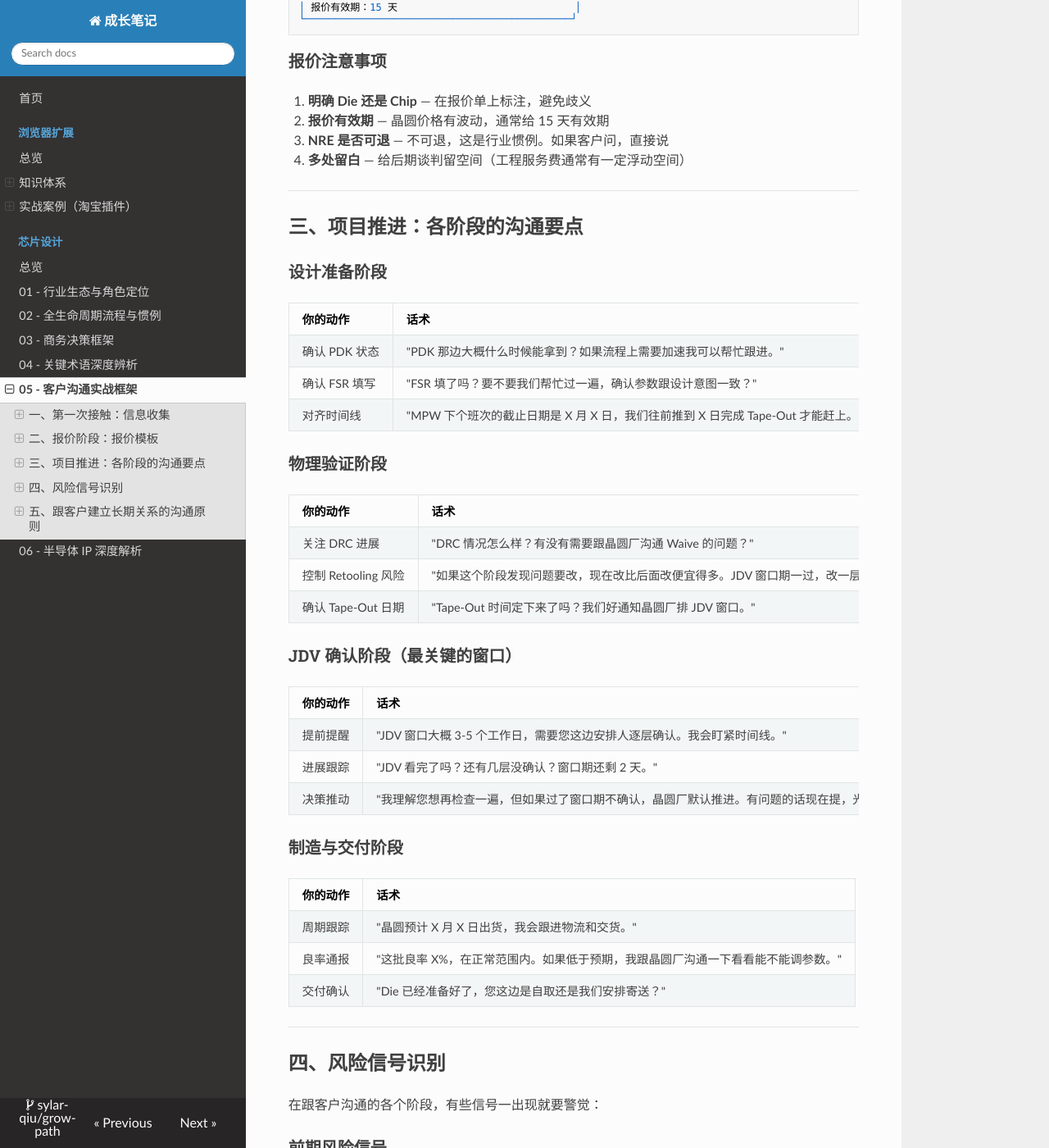
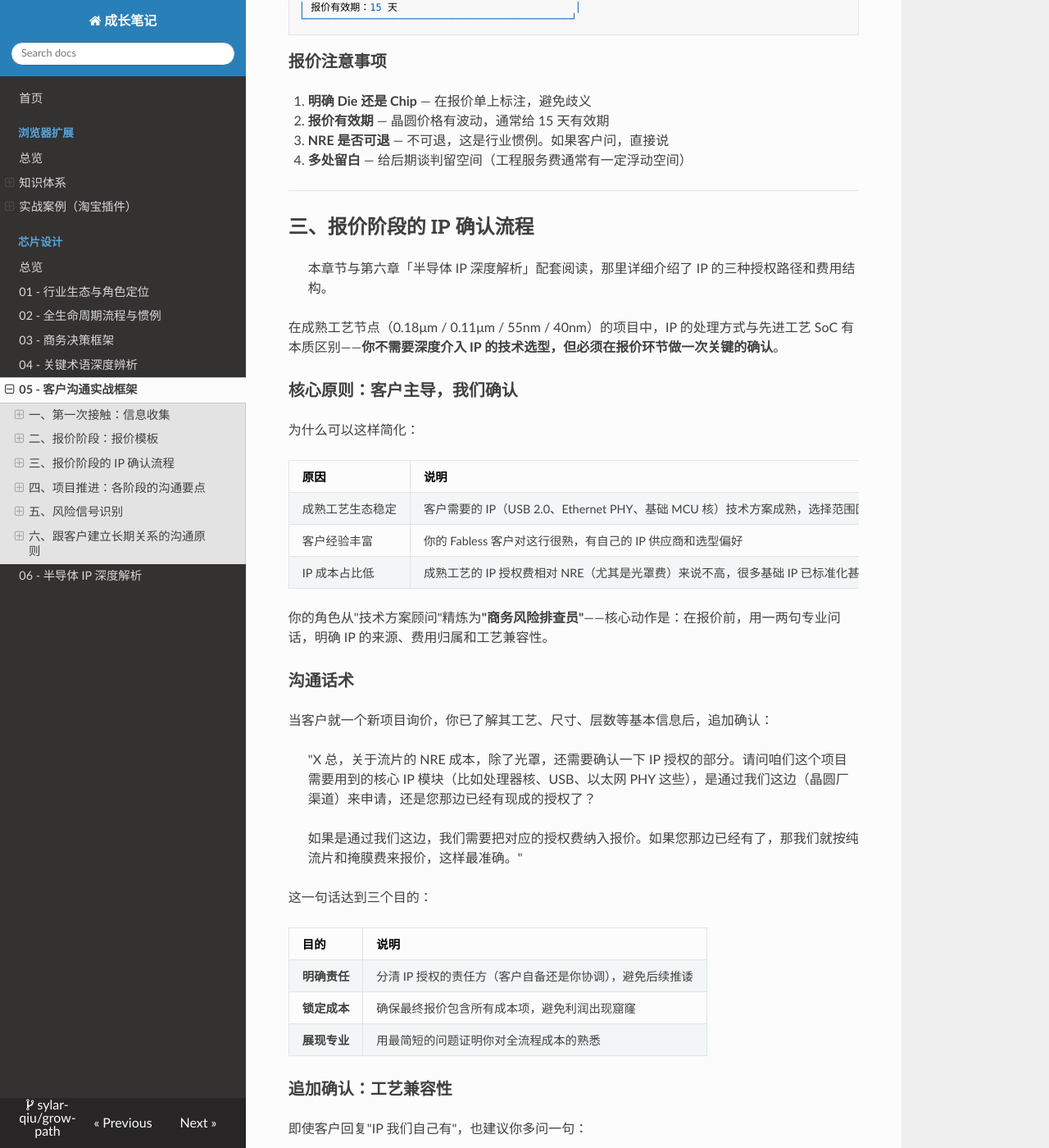
Before and after one commit to sylar-qiu/grow-path, an MkDocs documentation site: the page built from docs/chip-design/05-client-communication.md, in a window 1280 px wide and 1400 px high, scrolled down 1806 px. Shown: the whole window at 82% size. Built offline with MkDocs 1.6.1, drawn with Linux system fonts in a browser that asks for light colours; nearby versions of some CDN libraries; some of the changed text lies outside the part shown.

Commit message:
feat(chip-design/05): add IP confirmation workflow in quotation stage (section 三)

```diff
--- a/docs/chip-design/05-client-communication.md
+++ b/docs/chip-design/05-client-communication.md
@@ -96,7 +96,68 @@
 
 ---
 
-## 三、项目推进：各阶段的沟通要点
+## 三、报价阶段的 IP 确认流程
+
+> 本章节与第六章「半导体 IP 深度解析」配套阅读，那里详细介绍了 IP 的三种授权路径和费用结构。
+
+在成熟工艺节点（0.18μm / 0.11μm / 55nm / 40nm）的项目中，IP 的处理方式与先进工艺 SoC 有本质区别——**你不需要深度介入 IP 的技术选型，但必须在报价环节做一次关键的确认**。
+
+### 核心原则：客户主导，我们确认
+
+为什么可以这样简化：
+
+| 原因 | 说明 |
+|---|---|
+| 成熟工艺生态稳定 | 客户需要的 IP（USB 2.0、Ethernet PHY、基础 MCU 核）技术方案成熟，选择范围固定 |
+| 客户经验丰富 | 你的 Fabless 客户对这行很熟，有自己的 IP 供应商和选型偏好 |
+| IP 成本占比低 | 成熟工艺的 IP 授权费相对 NRE（尤其是光罩费）来说不高，很多基础 IP 已标准化甚至包含在晶圆厂合作框架内 |
+
+你的角色从"技术方案顾问"精炼为**"商务风险排查员"**——核心动作是：在报价前，用一两句专业问话，明确 IP 的来源、费用归属和工艺兼容性。
+
+### 沟通话术
+
+当客户就一个新项目询价，你已了解其工艺、尺寸、层数等基本信息后，追加确认：
+
+> "X 总，关于流片的 NRE 成本，除了光罩，还需要确认一下 IP 授权的部分。请问咱们这个项目需要用到的核心 IP 模块（比如处理器核、USB、以太网 PHY 这些），是通过我们这边（晶圆厂渠道）来申请，还是您那边已经有现成的授权了？
+>
+> 如果是通过我们这边，我们需要把对应的授权费纳入报价。如果您那边已经有了，那我们就按纯流片和掩膜费来报价，这样最准确。"
+
+这一句话达到三个目的：
+
+| 目的 | 说明 |
+|---|---|
+| **明确责任** | 分清 IP 授权的责任方（客户自备还是你协调），避免后续推诿 |
+| **锁定成本** | 确保最终报价包含所有成本项，避免利润出现窟窿 |
+| **展现专业** | 用最简短的问题证明你对全流程成本的熟悉 |
+
+### 追加确认：工艺兼容性
+
+即使客户回复"IP 我们自己有"，也建议你多问一句：
+
+> "好的，那您确认一下这些 IP 是支持我们计划采用的这个工艺节点（比如 SMIC 40nm LL）的吧？这样我们后期对接数据能更顺畅。"
+
+这一句的价值在于：**避免客户因 IP 与工艺不匹配而导致项目延误**。这是你对项目成功关键风险点的把控，也是你提供的附加价值。
+
+### 三种情况的处理
+
+| 客户回答 | 你的应对 |
+|---|---|
+| IP 通过我们（晶圆厂渠道）申请 | 把 IP 授权费纳入报价，走晶圆厂的标准流程（参见第六章「路径一」） |
+| IP 客户自备，且已经在该工艺上验证过 | 确认工艺兼容性后，按纯流片+光罩费报价即可 |
+| IP 客户自备，但不确定工艺兼容性 | 建议客户联系 IP 原厂确认，或通过晶圆厂的 IP 兼容性数据库核查 |
+
+### 理解背后的业务逻辑
+
+这个流程能成立，根本原因在于你的商业模式——**资源杠杆 + 流程润滑**。你的利润不来自 IP 选型咨询，而来自：
+
+- **产能优先级**：帮客户争取更优的 Wafer Cost 和产能排期
+- **流程效率**：管控 Retooling、推动 JDV 确认、加速 PDK 获取
+
+IP 问题只是报价阶段的一个风险排查节点，确保项目"算得清、走得通"。这个确认做完，你就可以放心地进入下一阶段。
+
+---
+
+## 四、项目推进：各阶段的沟通要点
 
 ### 设计准备阶段
 
@@ -132,7 +193,7 @@
 
 ---
 
-## 四、风险信号识别
+## 五、风险信号识别
 
 在跟客户沟通的各个阶段，有些信号一出现就要警觉：
 
@@ -162,7 +223,7 @@
 
 ---
 
-## 五、跟客户建立长期关系的沟通原则
+## 六、跟客户建立长期关系的沟通原则
 
 ### 原则 1：做"流程导航员"，不做"推销员"
 
```
Also changed, not shown: site/index.html.
